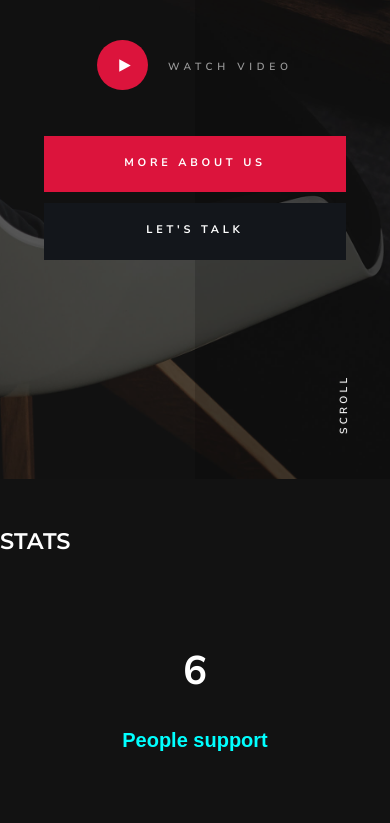
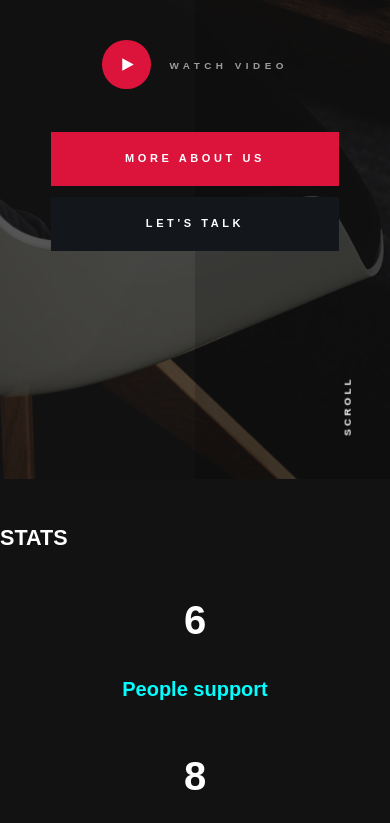
Before and after one commit to Daggron/Sublime-style, a plain HTML site: page index.html in a window 390 px wide. Shown: the part 365-1188 px from the top of the page. Drawn offline with Linux system fonts and the light colour scheme; files whose address does not match are found by name.

Commit message:
Improvement in css for mobile screens

```diff
--- a/css/base.css
+++ b/css/base.css
@@ -1,46 +1,4 @@
-/* ===================================================================
- *
- *  Sublime v1.0 Base Stylesheet
- *  06-10-2018
- *  ------------------------------------------------------------------
- *
- *  TOC:
- *  # imports
- *  # normalize
- *  # basic/base setup styles
- *    ## Media
- *    ## Typography resets
- *    ## links
- *    ## inputs
- *  # grid
- *    ## medium size devices
- *    ## tablets
- *    ## mobile devices
- *    ## small mobile devices
- *  # block grids
- *    ## medium size devices
- *    ## tablets
- *    ## mobile devices
- *  # MISC
- *
- * =================================================================== */
 
-
-/* ===================================================================
- * # imports
- *
- * ------------------------------------------------------------------- */
-@import url("https://fonts.googleapis.com/css?family=Montserrat:400,500,600,700|Nunito+Sans:300,400,400i,600,600i,700,700i");
-@import url("micons/micons.css");
-@import url("font-awesome/css/fontawesome-all.css");
-
-
-/* ===================================================================
- * # normalize
- * normalize.css v5.0.0 | MIT License |
- * github.com/necolas/normalize.css
- *
- * ------------------------------------------------------------------- */
 html {
   font-family: sans-serif;
   line-height: 1.15;
@@ -942,5 +900,3 @@ textarea {
   margin-right: auto;
   text-align: center;
 }
-
-/*# sourceMappingURL=base.css.map */
--- a/css/main.css
+++ b/css/main.css
@@ -5,7 +5,7 @@ html {
 
 @media only screen and (max-width:400px) {
   html {
-    font-size: 9.411764705882353px;
+    font-size: 9px;
   }
 
 }
```
Also changed, not shown: images/jeetanshu.jpeg (deleted), images/portfolio/fuji.jpg (deleted), images/portfolio/fuji@2x.jpg (deleted), images/portfolio/lady-shutterbug.jpg (deleted), images/portfolio/lady-shutterbug@2x.jpg (deleted), images/portfolio/lamp.jpg (deleted), images/portfolio/lamp@2x.jpg (deleted).
